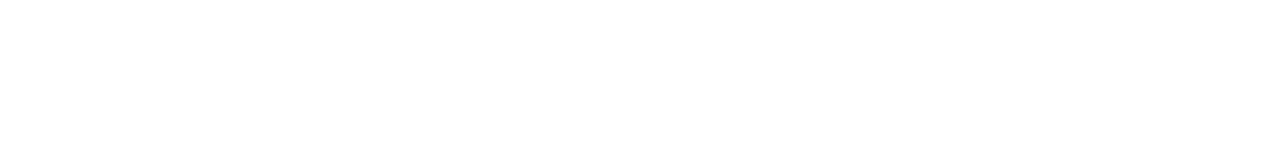
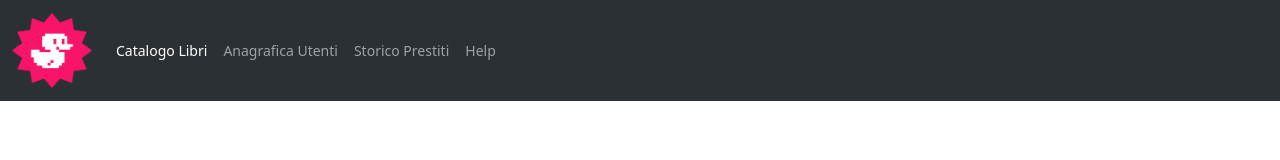
Before and after one commit to FusaroFederico/html-css-bootstrap-dashboard, a plain HTML site: page index.html in a window 1280 px wide. Drawn offline with nearby package versions, Linux system fonts and the light colour scheme.

Commit message:
add: navbar to index.html

```diff
--- a/index.html
+++ b/index.html
@@ -31,7 +31,32 @@
 
 <body>
     <header>
-
+        <nav class="navbar navbar-expand-lg bg-body-tertiary text-capitalize" data-bs-theme="dark">
+            <div class="container-fluid small">
+                <img class="navbar-brand" src="img/duck.png" alt="logo" width="80" height="85">
+                <button class="navbar-toggler" type="button" data-bs-toggle="collapse"
+                    data-bs-target="#navbarSupportedContent" aria-controls="navbarSupportedContent"
+                    aria-expanded="false" aria-label="Toggle navigation">
+                    <span class="navbar-toggler-icon"></span>
+                </button>
+                <div class="collapse navbar-collapse" id="navbarSupportedContent">
+                    <ul class="navbar-nav me-auto mb-2 mb-lg-0">
+                        <li class="nav-item">
+                            <a class="nav-link active" aria-current="page" href="#">catalogo libri</a>
+                        </li>
+                        <li class="nav-item">
+                            <a class="nav-link" href="#">anagrafica utenti</a>
+                        </li>
+                        <li class="nav-item">
+                            <a class="nav-link" href="#">storico prestiti</a>
+                        </li>
+                        <li class="nav-item">
+                            <a class="nav-link" href="#">help</a>
+                        </li>
+                    </ul>
+                </div>
+            </div>
+        </nav>
     </header>
     <main>
 
```
